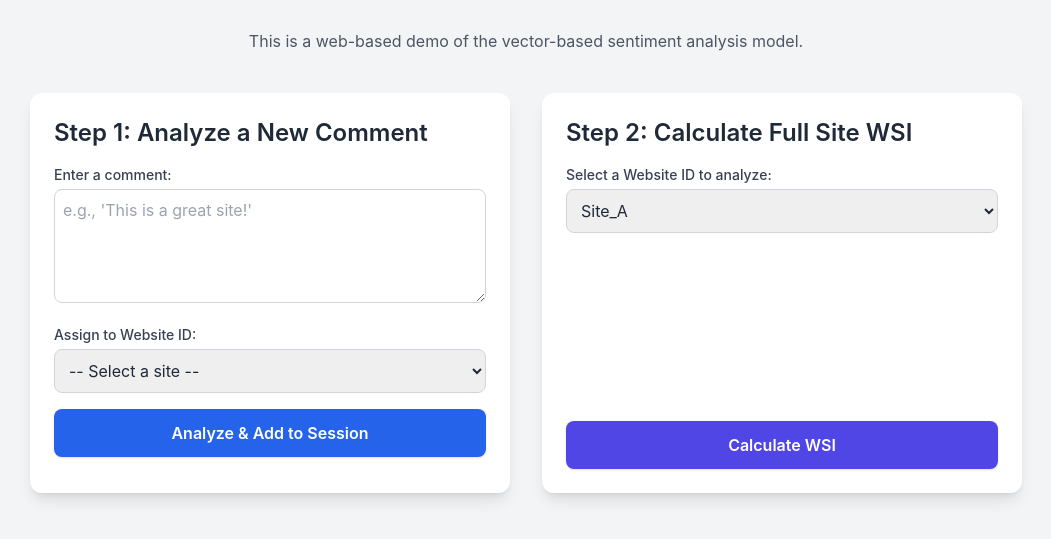
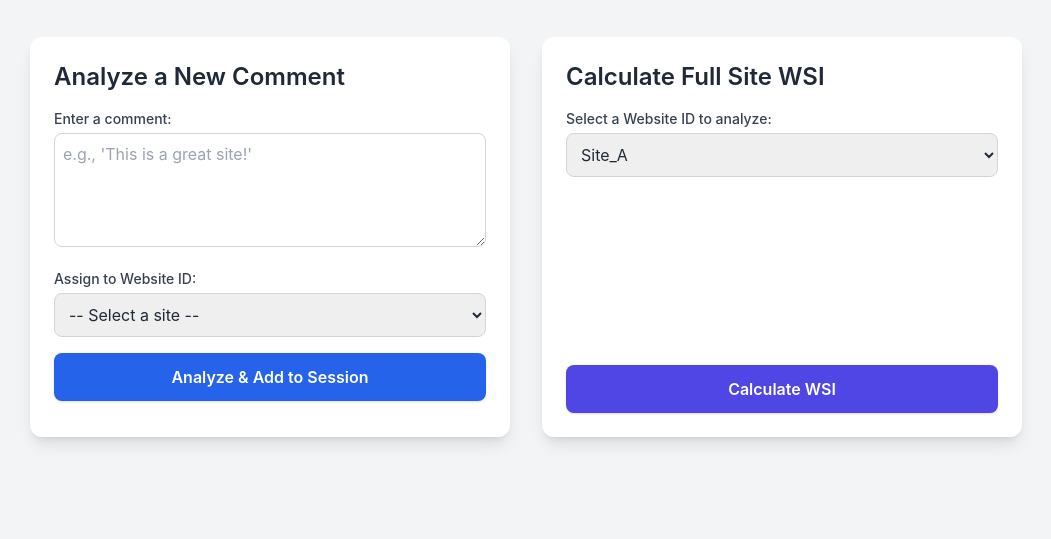
Before and after one commit to andrey395-rgb/Sentiment-based-Website-Satisfaction-Index-Using-Word-Vectors, a plain HTML site: page index.html in a window 1280 px wide. Shown: the part 95-634 px from the top of the page, without its empty margins (114-1165 px from the left). Drawn offline with nearby package versions, Linux system fonts and the light colour scheme.

Commit message:
minor changes

```diff
--- a/index.html
+++ b/index.html
@@ -20,7 +20,7 @@
             Sentiment-based Website Satisfaction Index
         </h1>
         <p class="text-center text-gray-600 mb-10">
-            This is a web-based demo of the vector-based sentiment analysis model.
+            <!-- This is a web-based demo of the vector-based sentiment analysis model. -->
         </p>
 
         <!-- Loading status message -->
@@ -33,7 +33,7 @@
 
             <!-- Card 1: Single Comment Analyzer -->
             <div class="bg-white p-6 rounded-xl shadow-lg flex flex-col">
-                <h2 class="text-2xl font-semibold mb-4">Step 1: Analyze a New Comment</h2>
+                <h2 class="text-2xl font-semibold mb-4">Analyze a New Comment</h2>
 
                 <div class="flex-grow">
                     <label for="single_comment_text" class="block text-sm font-medium text-gray-700 mb-1">
@@ -72,7 +72,7 @@
 
             <!-- Card 2: Full Website Satisfaction Index (WSI) -->
             <div class="bg-white p-6 rounded-xl shadow-lg flex flex-col">
-                <h2 class="text-2xl font-semibold mb-4">Step 2: Calculate Full Site WSI</h2>
+                <h2 class="text-2xl font-semibold mb-4">Calculate Full Site WSI</h2>
 
                 <div class="flex-grow">
                     <label for="wsi_site_id" class="block text-sm font-medium text-gray-700 mb-1">
```
